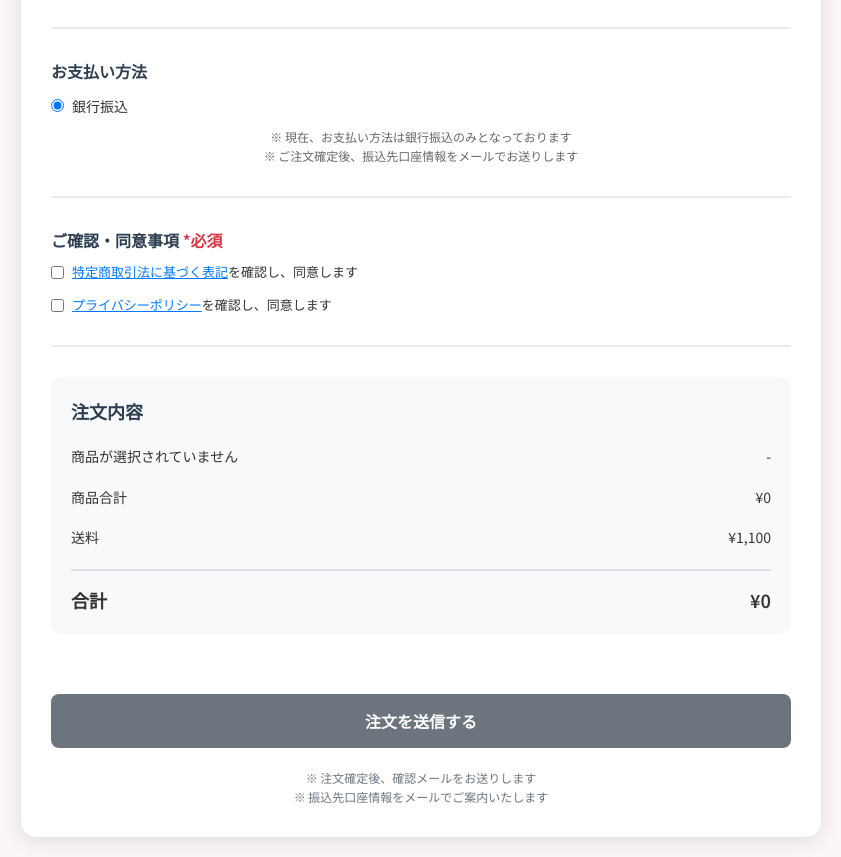
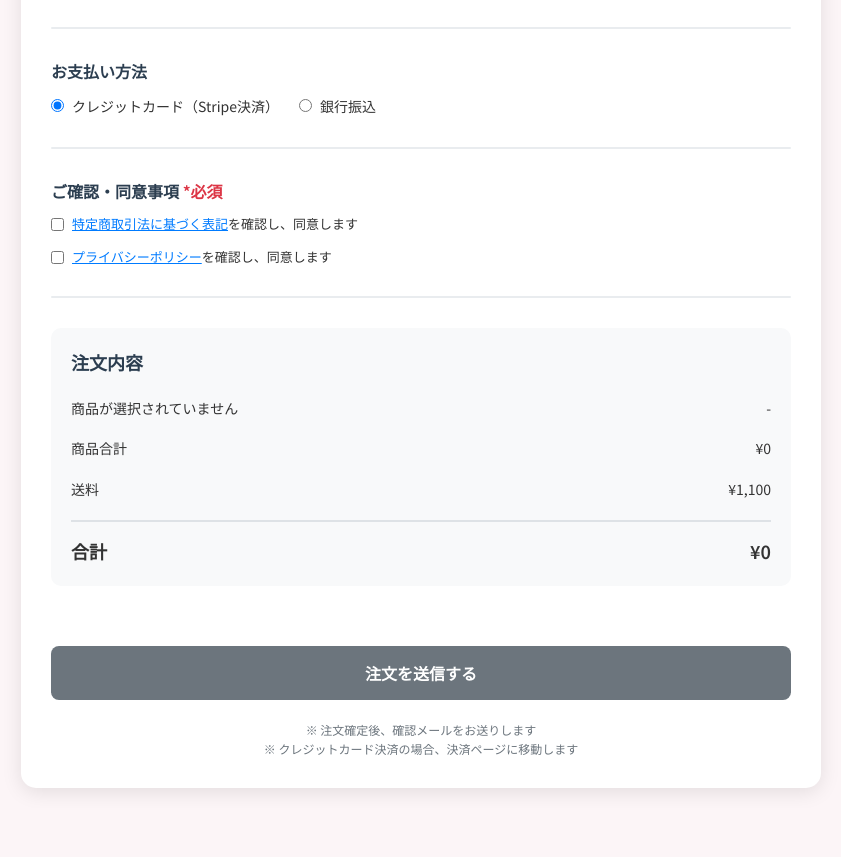
Before and after one commit to maturichann/beauty-store-system, a website: page public/index.html in a window 1280 px wide. Shown: the part 3372-4229 px from the top of the page, without its empty margins (219-1060 px from the left). After the commit the page ends 4180 px from the top, so only its background shows below. Drawn offline with Linux system fonts and the light colour scheme.

Commit message:
Update index.html

```diff
--- a/public/index.html
+++ b/public/index.html
@@ -858,24 +858,18 @@
 
                 <div class="section-divider"></div>
 
-                <!-- 支払い方法（銀行振込のみ） -->
+                <!-- 支払い方法 -->
                 <div class="form-group">
                     <label class="form-label">お支払い方法</label>
                     <div class="radio-group">
-                        <!-- Stripe決済は一時的に非表示
                         <label class="radio-item">
-                            <input type="radio" name="paymentMethod" value="credit_card" onchange="updateOrderSummary()">
+                            <input type="radio" name="paymentMethod" value="credit_card" checked onchange="updateOrderSummary()">
                             <span>クレジットカード（Stripe決済）</span>
                         </label>
-                        -->
                         <label class="radio-item">
-                            <input type="radio" name="paymentMethod" value="bank_transfer" checked onchange="updateOrderSummary()">
+                            <input type="radio" name="paymentMethod" value="bank_transfer" onchange="updateOrderSummary()">
                             <span>銀行振込</span>
                         </label>
-                    </div>
-                    <div class="form-note" style="margin-top: 10px; color: #666;">
-                        ※ 現在、お支払い方法は銀行振込のみとなっております<br>
-                        ※ ご注文確定後、振込先口座情報をメールでお送りします
                     </div>
                 </div>
 
@@ -927,7 +921,7 @@
 
                 <div class="form-note">
                     ※ 注文確定後、確認メールをお送りします<br>
-                    ※ 振込先口座情報をメールでご案内いたします
+                    ※ クレジットカード決済の場合、決済ページに移動します
                 </div>
             </form>
         </div>
@@ -1131,7 +1125,7 @@
                 subtotal: subtotal,
                 shipping: shipping,
                 total: total,
-                paymentMethod: 'bank_transfer' // 銀行振込のみに固定
+                paymentMethod: document.querySelector('input[name="paymentMethod"]:checked').value
             };
 
             // ローディング表示
```
